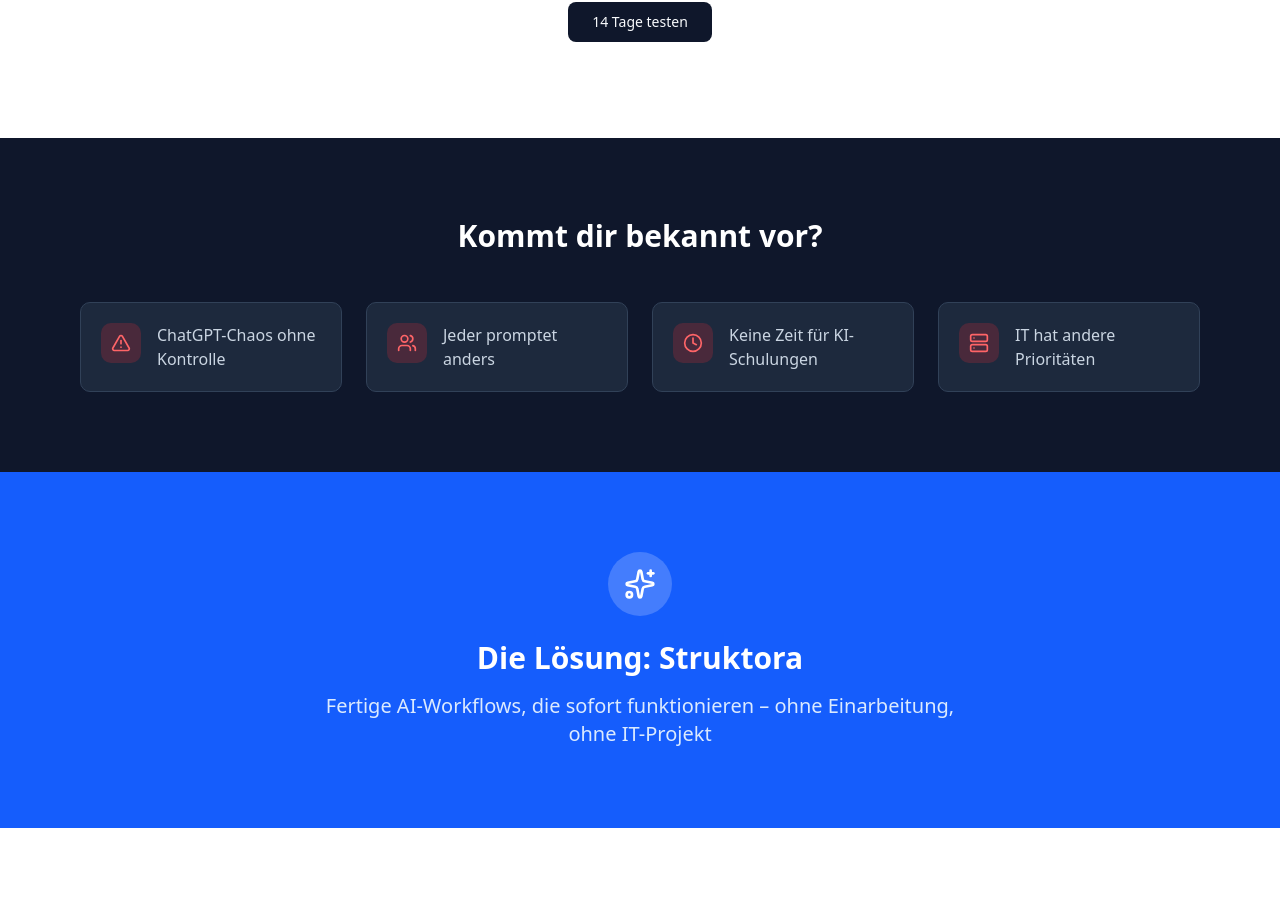
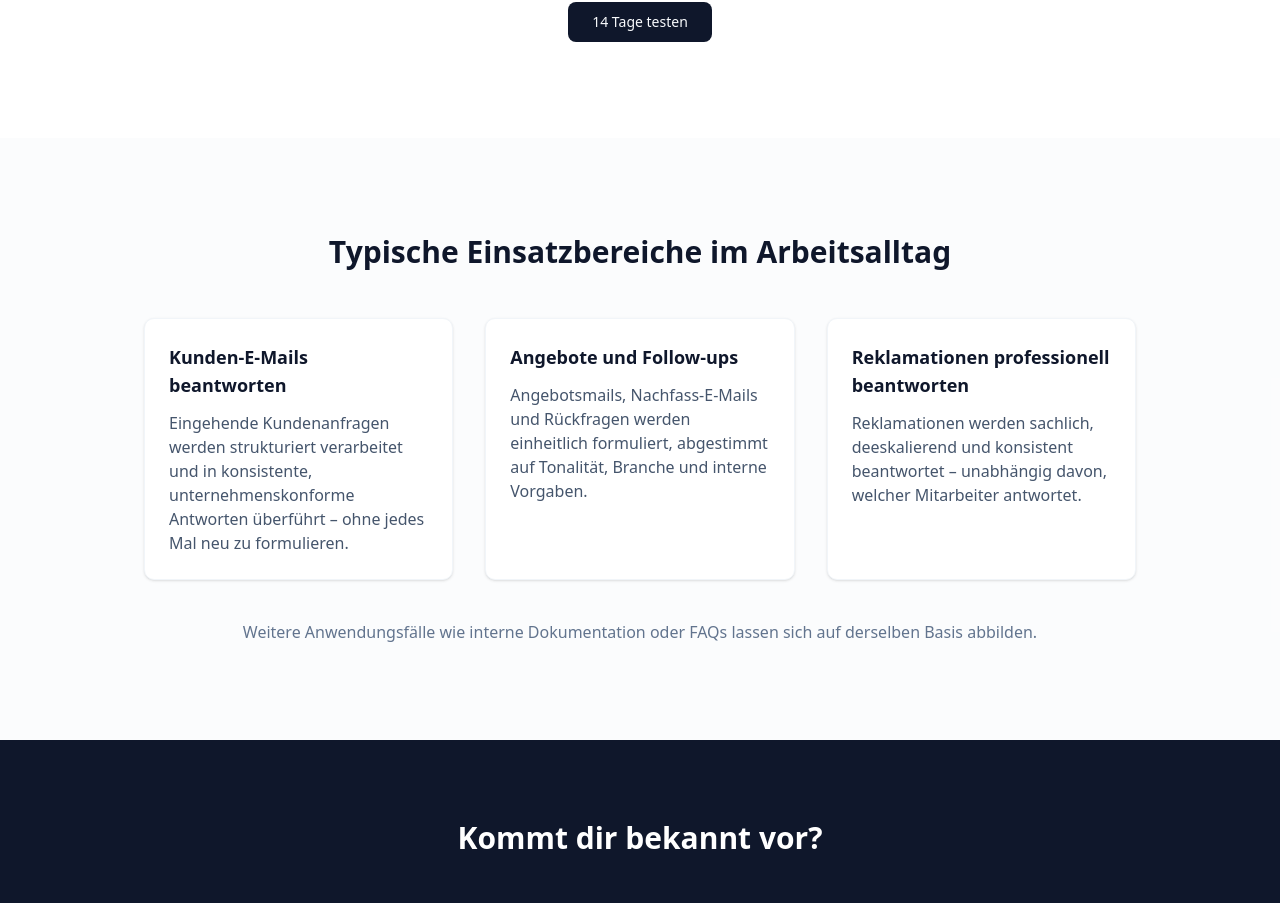
Before and after one commit to berndgalter-lab/struktora, a Next.js app: page / in a window 1280 px wide. Shown: the part 2417-3320 px from the top of the page. Built offline with nearby package versions, Linux system fonts and the light colour scheme.

Commit message:
implementation use case

```diff
--- a/src/app/(marketing)/page.tsx
+++ b/src/app/(marketing)/page.tsx
@@ -1,5 +1,6 @@
 import { Hero } from "@/components/marketing/hero";
 import { Demo } from "@/components/marketing/demo";
+import { UseCases } from "@/components/marketing/use-cases";
 import { Problem } from "@/components/marketing/problem";
 import { Solution } from "@/components/marketing/solution";
 import { Features } from "@/components/marketing/features";
@@ -23,6 +24,7 @@
       </div>
 
       <Demo />
+      <UseCases />
       <Problem />
       <Solution />
       <Features />
--- /dev/null
+++ b/src/components/marketing/use-cases.tsx
@@ -0,0 +1,50 @@
+export const UseCases = () => {
+  const cases = [
+    {
+      title: "Kunden-E-Mails beantworten",
+      text: "Eingehende Kundenanfragen werden strukturiert verarbeitet und in konsistente, unternehmenskonforme Antworten überführt – ohne jedes Mal neu zu formulieren.",
+    },
+    {
+      title: "Angebote und Follow-ups",
+      text: "Angebotsmails, Nachfass-E-Mails und Rückfragen werden einheitlich formuliert, abgestimmt auf Tonalität, Branche und interne Vorgaben.",
+    },
+    {
+      title: "Reklamationen professionell beantworten",
+      text: "Reklamationen werden sachlich, deeskalierend und konsistent beantwortet – unabhängig davon, welcher Mitarbeiter antwortet.",
+    },
+  ];
+
+  return (
+    <section className="bg-slate-50/50 py-16 md:py-24">
+      <div className="mx-auto max-w-5xl px-4">
+        {/* Überschrift */}
+        <h2 className="text-center text-2xl font-semibold text-slate-900 md:text-3xl">
+          Typische Einsatzbereiche im Arbeitsalltag
+        </h2>
+
+        {/* Use Case Karten */}
+        <div className="mt-12 grid gap-6 md:grid-cols-3 md:gap-8">
+          {cases.map((useCase, index) => (
+            <div
+              key={index}
+              className="rounded-lg bg-white p-6 shadow-sm border border-slate-100"
+            >
+              <h3 className="mb-3 text-lg font-semibold text-slate-900">
+                {useCase.title}
+              </h3>
+              <p className="text-sm text-slate-600 md:text-base">
+                {useCase.text}
+              </p>
+            </div>
+          ))}
+        </div>
+
+        {/* Abschlusssatz */}
+        <p className="mt-10 text-center text-slate-500">
+          Weitere Anwendungsfälle wie interne Dokumentation oder FAQs lassen
+          sich auf derselben Basis abbilden.
+        </p>
+      </div>
+    </section>
+  );
+};
```
